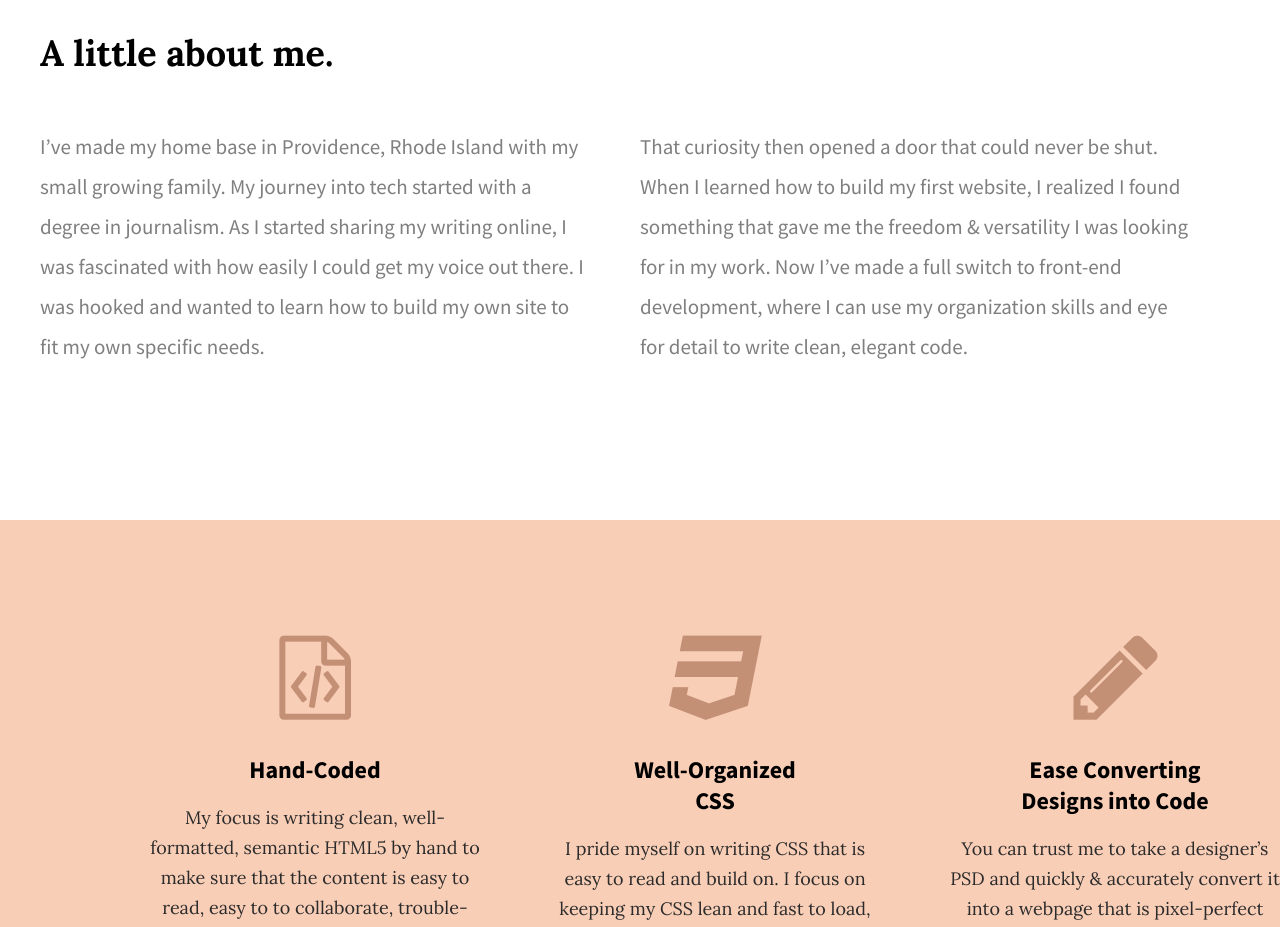
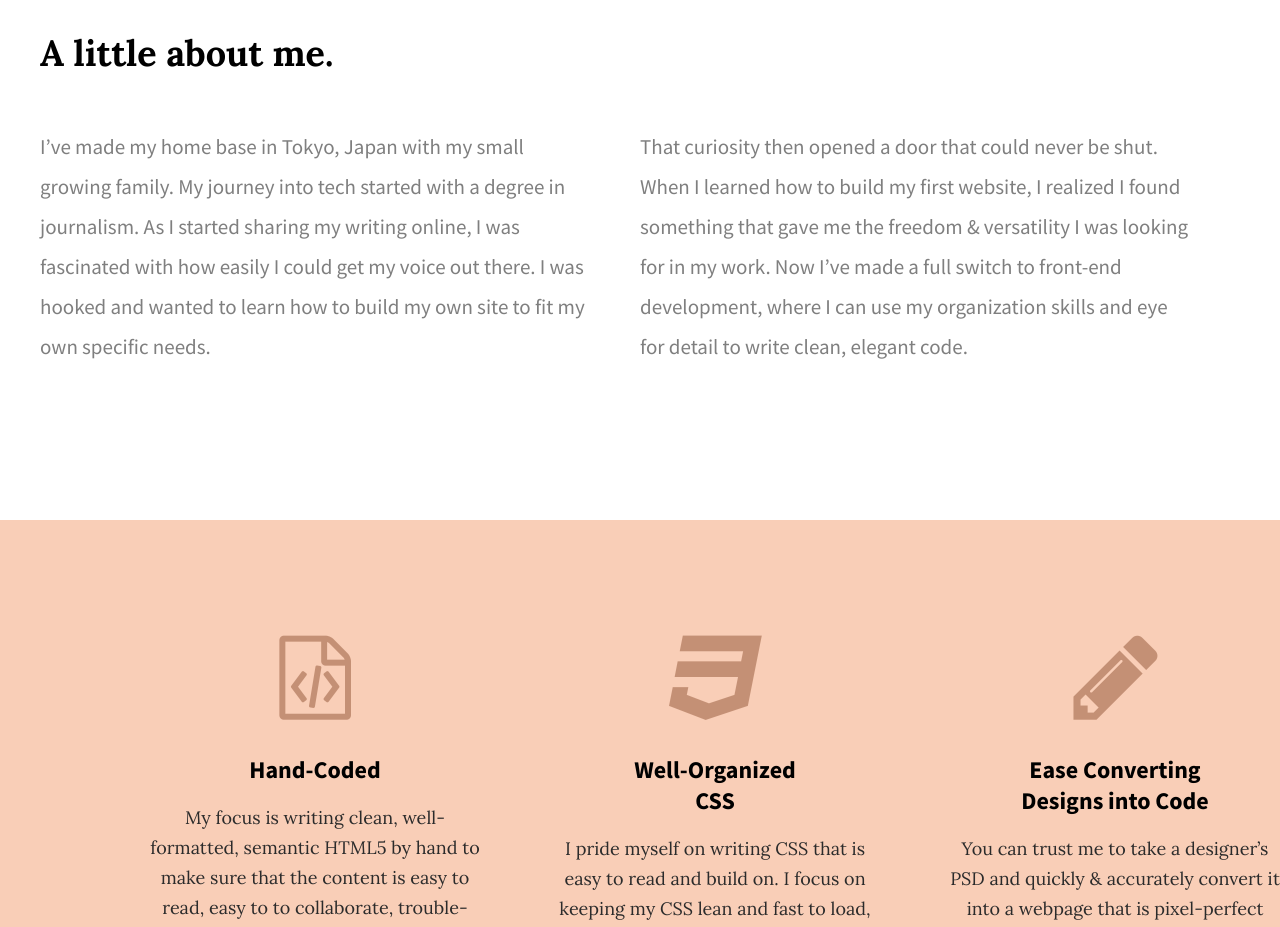
Before and after one commit to kauaicrusier/skillscrush-practice, a plain HTML site: page index.html in a window 1280 px wide. Shown: the part 880-1807 px from the top of the page. Drawn offline with Linux system fonts and the light colour scheme.

Commit message:
changed header and paragraph

```diff
--- a/index.html
+++ b/index.html
@@ -1,7 +1,7 @@
 <!doctype html>
 <html>
     <head>
-        <title>Jubilee Austen | Developer</title>
+        <title>Jo Bill Bob | Developer</title>
         <link rel="stylesheet" href="css/normalize.css">
         <link rel="stylesheet" href="css/main.css">
         <link href='https://fonts.googleapis.com/css?family=Source+Sans+Pro:400,700' rel='stylesheet' type='text/css'>
@@ -32,7 +32,7 @@
         <div class="full-width">
           <h2>A little about me.</h2>
           <div class="half-width">
-            <p>I’ve made my home base in Providence, Rhode Island with my small
+            <p>I’ve made my home base in Tokyo, Japan with my small
             growing family. My journey into tech started with a degree in
             journalism. As I started sharing my writing online, I was
             fascinated with how easily I could get my voice out there. I was
```
